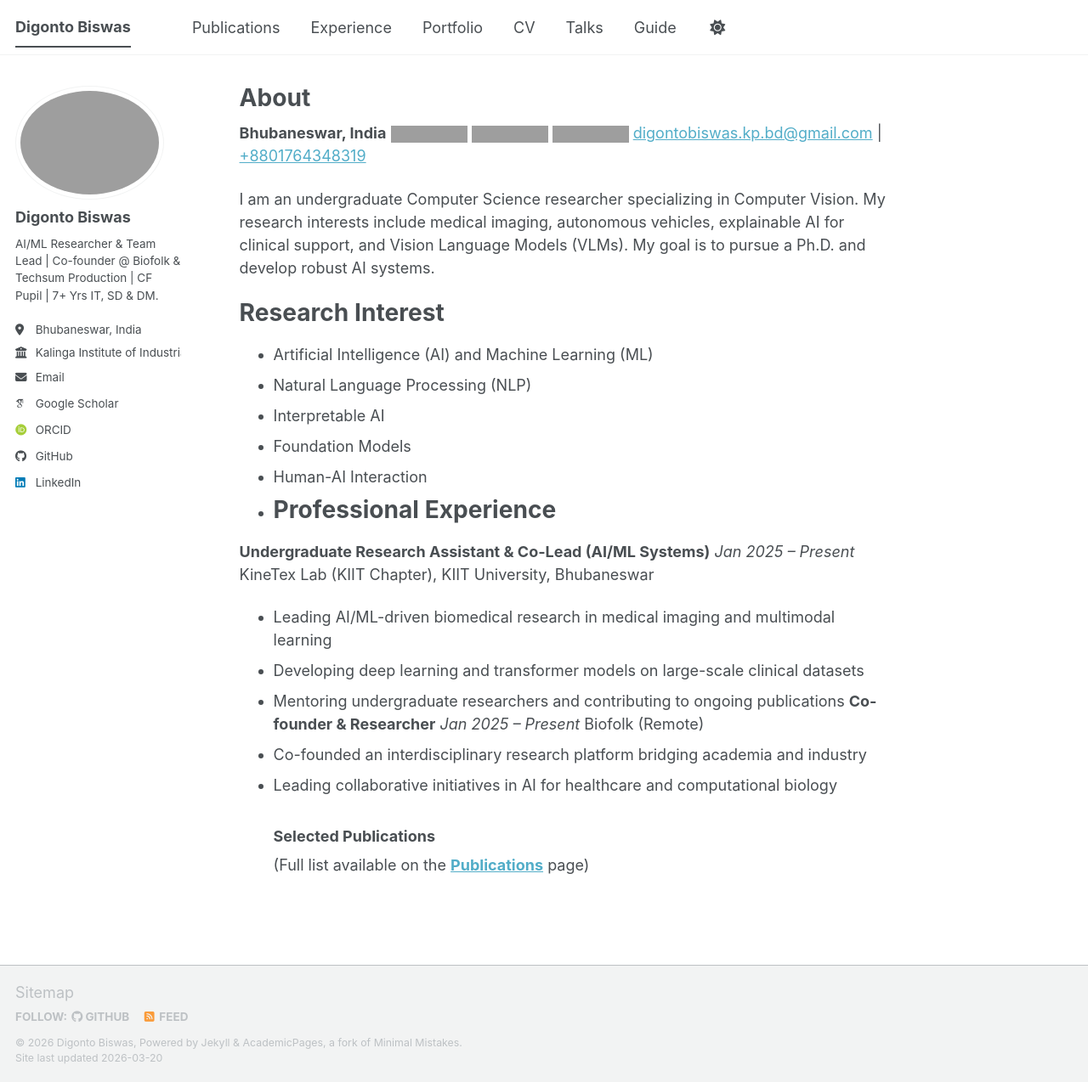
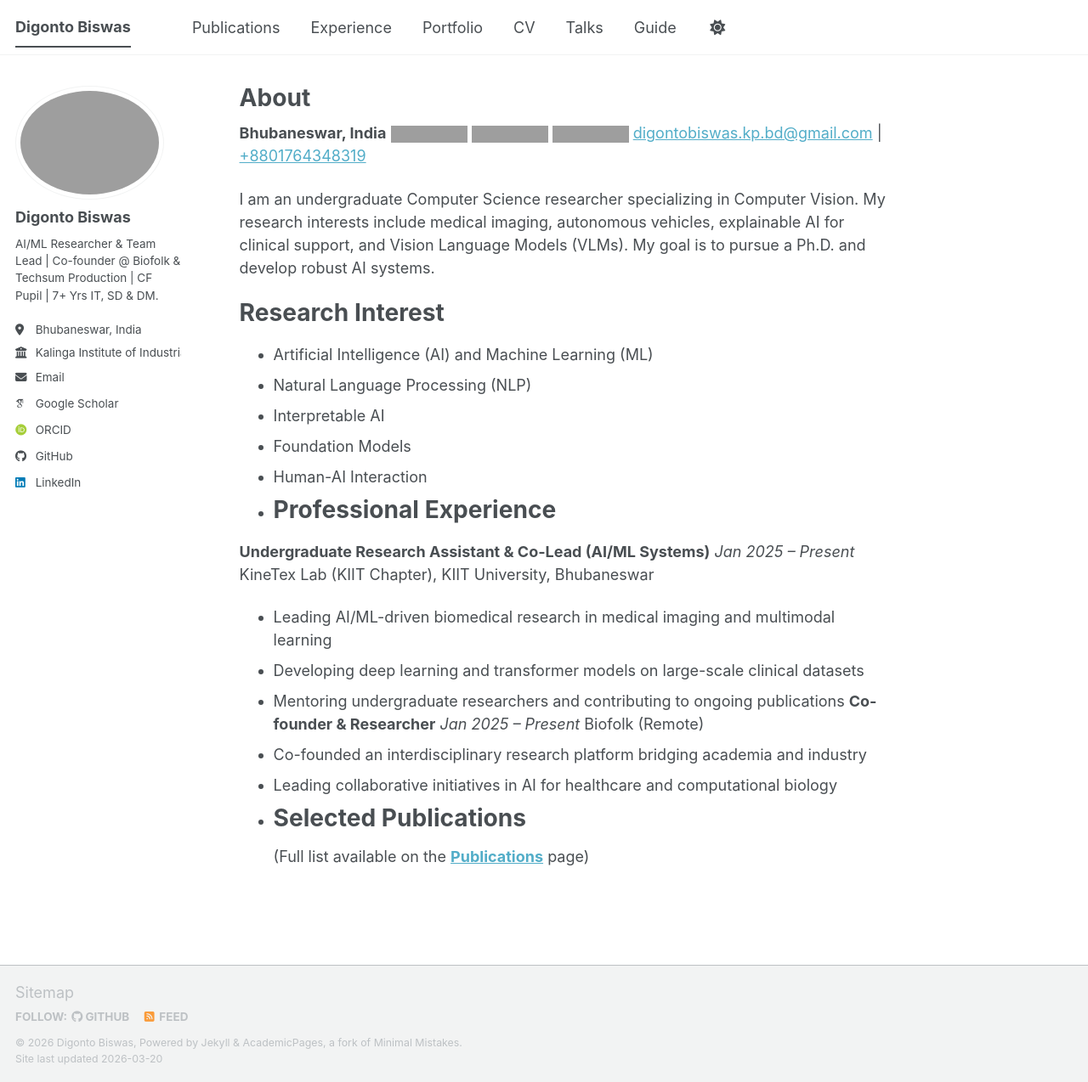
Before and after one commit to digontobiswas/digontobiswas.github.io, a Jekyll site: the page built from _pages/about.md, in a window 1280 px wide and 1274 px high. Shown: the whole window at 85% size. Built offline with Jekyll 4.4.1, drawn with Linux system fonts in a browser that asks for light colours; some web fonts are replaced; a script bundle is joined from its source files by our own code; library files that are not in the unit come from our copies; grey boxes are pictures that could not be loaded.

```diff
--- a/_pages/about.md
+++ b/_pages/about.md
@@ -42,5 +42,7 @@ KineTex Lab (KIIT Chapter), KIIT University, Bhubaneswar
 Biofolk (Remote)
 - Co-founded an interdisciplinary research platform bridging academia and industry
 - Leading collaborative initiatives in AI for healthcare and computational biology
-### Selected Publications
+-
+Selected Publications
+======
 (Full list available on the **[Publications](/publications/)** page)
```
